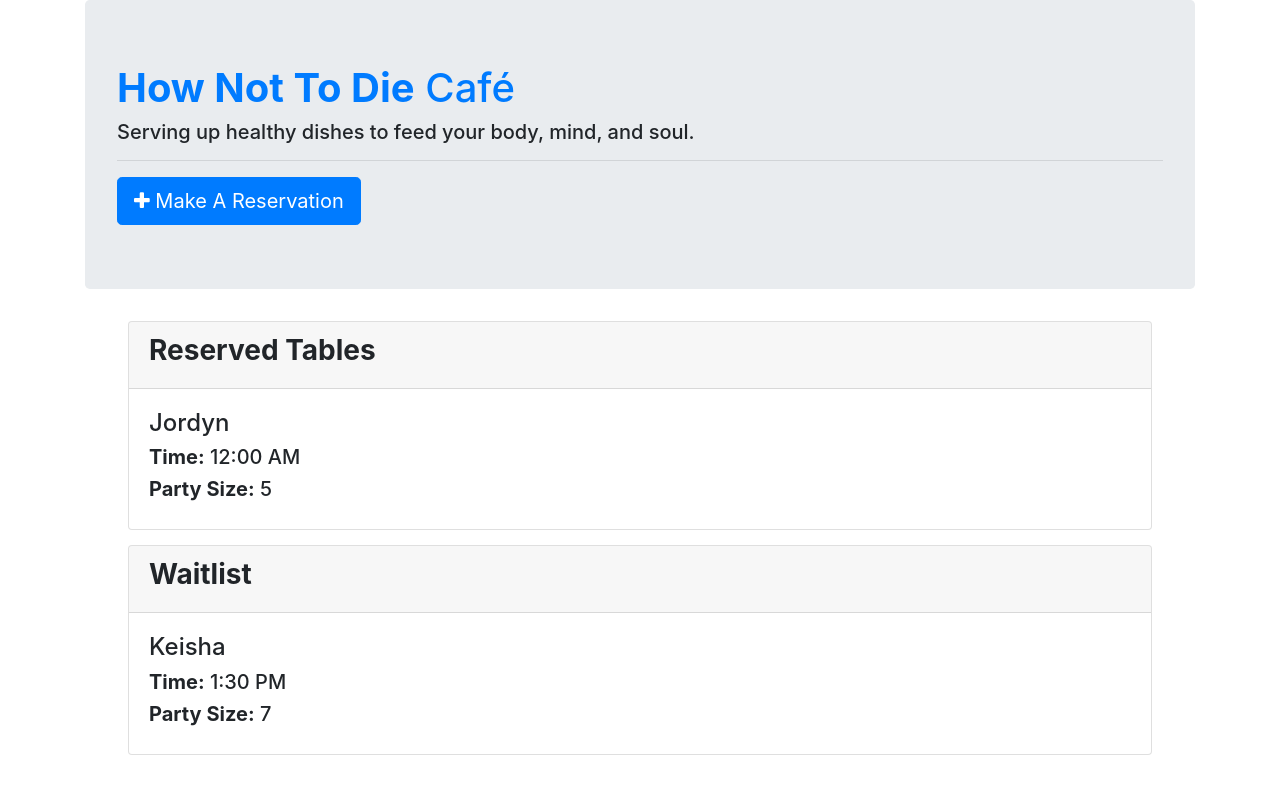
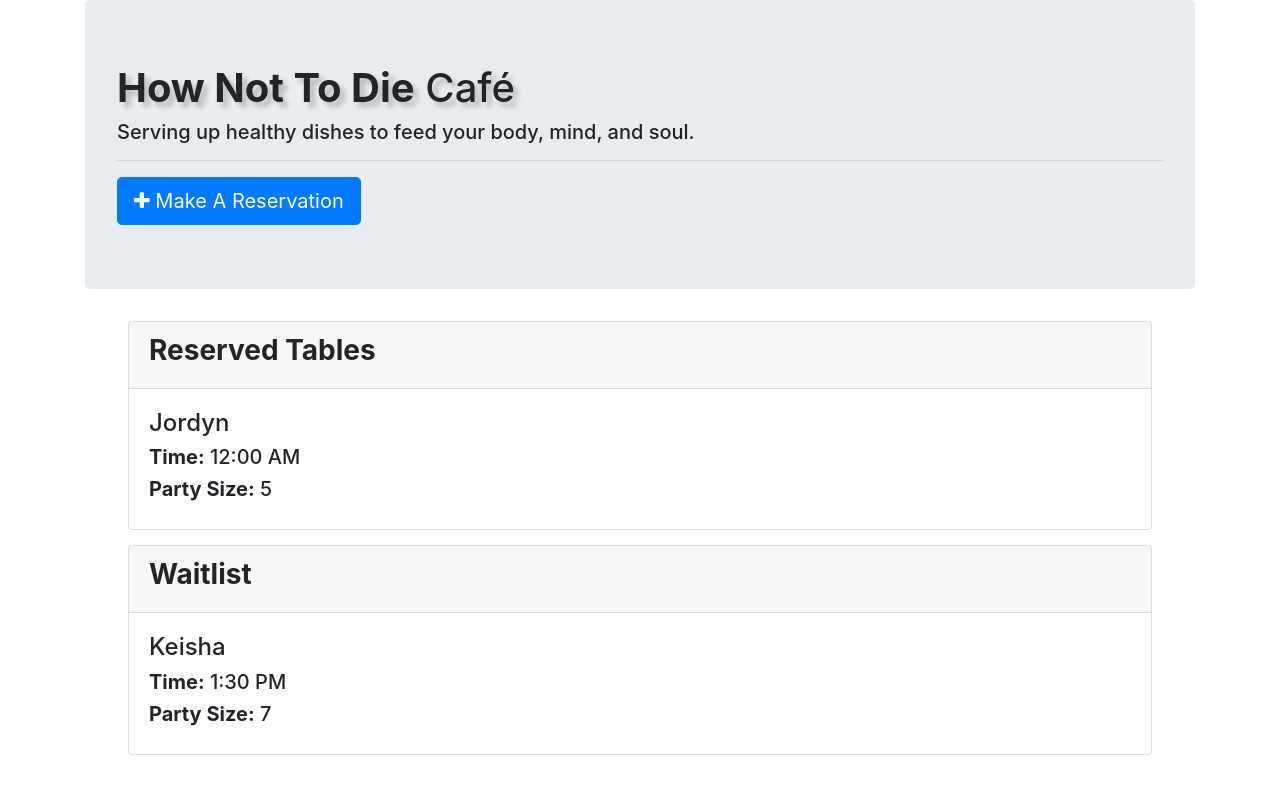
Before and after one commit to JEmnetu/Express-Cafe, a website: page public/view-tables.html in a window 1280 px wide. Drawn offline with nearby package versions, Linux system fonts and the light colour scheme.

Commit message:
fixed some of the styles

```diff
--- a/public/style.css
+++ b/public/style.css
@@ -1,3 +1,13 @@
 .card{
     margin: 15px 10%;
 }
+
+#title-text{
+    text-decoration: none;
+    color: #212529;
+    text-shadow: 5px 5px 5px rgb(0, 0, 0, 0.2);
+}
+
+a:hover{
+   text-decoration: none;
+}
--- a/public/view-tables.html
+++ b/public/view-tables.html
@@ -17,7 +17,7 @@
     <div class="container">
         <div class="jumbotron">
             <a href="/">
-                <h1><strong>How Not To Die</strong> Café</h1>
+                <h1 id="title-text"><strong>How Not To Die</strong> Café</h1>
             </a>
             <h5>Serving up healthy dishes to feed your body, mind, and soul.</h5>
             <hr>
```
Also changed, not shown: public/index.html (+1 -1 lines), public/make-reservation.html (+1 -1 lines).
